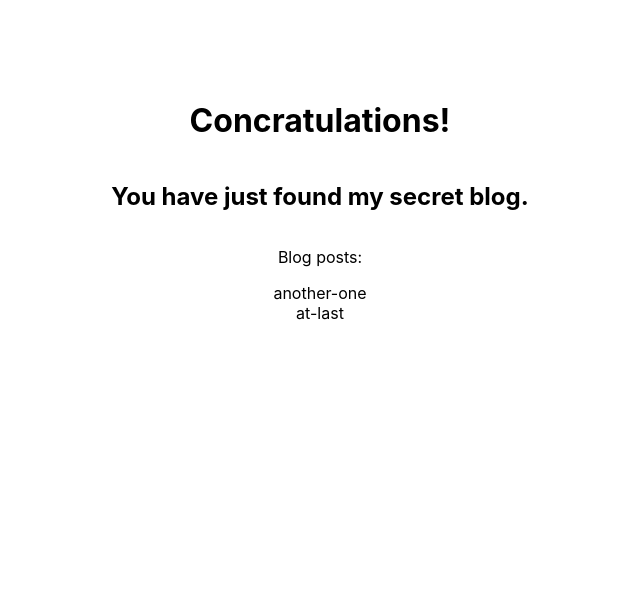
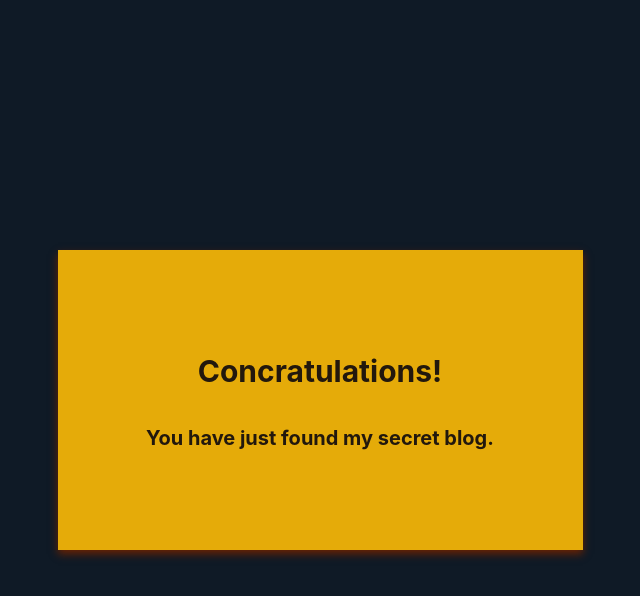
Before and after one commit to nicklasbekkevold/nicklasbekkevold.com, a Next.js app: page /blog in a window 1280 px wide. Shown: the top 596 px of the page, without its empty margins (320-960 px from the left). Built offline with nearby package versions, Linux system fonts and the light colour scheme.

Commit message:
Style page with card flip

```diff
--- a/pages/about.tsx
+++ /dev/null
@@ -1,5 +0,0 @@
-const Test: React.FC = () => {
-  return <h1>About</h1>;
-};
-
-export default Test;
--- a/pages/blog/[slug].tsx
+++ b/pages/blog/[slug].tsx
@@ -32,7 +32,9 @@ const Post: React.FC<Props> = ({
         <title>{data.title}</title>
         <meta name="description" content={data.description}></meta>
       </Head>
-      <div dangerouslySetInnerHTML={{ __html: htmlString }}></div>
+      <main>
+        <div dangerouslySetInnerHTML={{ __html: htmlString }}></div>
+      </main>
     </>
   );
 };
--- a/pages/blog/index.tsx
+++ b/pages/blog/index.tsx
@@ -1,6 +1,7 @@
 import fs from 'fs';
 import { GetStaticProps, InferGetStaticPropsType } from 'next';
 import Link from 'next/link';
+import styles from 'styles/components/Card.module.scss';
 
 type Props = {
   slugs: string[];
@@ -11,9 +12,14 @@ const Blog: React.FC<Props> = ({
 }: InferGetStaticPropsType<typeof getStaticProps>) => {
   return (
     <main>
+      <div className={styles.cardContainer}>
+        <div className={styles.card}>
+          <div className={styles.cardFront}>
             <h1>Concratulations!</h1>
             <h2>You have just found my secret blog.</h2>
-      <p>Blog posts:</p>
+          </div>
+          <div className={styles.cardBack}>
+            <h3>Blog posts so far:</h3>
             {slugs.map((slug) => {
               return (
                 <div key={slug}>
@@ -23,6 +29,9 @@ const Blog: React.FC<Props> = ({
                 </div>
               );
             })}
+          </div>
+        </div>
+      </div>
     </main>
   );
 };
--- a/styles/base/_base.scss
+++ b/styles/base/_base.scss
@@ -1,4 +1,9 @@
-html,
+@import './settings';
+
+html {
+  font-size: 62.5%; // makes 1rem = 10px
+}
+
 body {
   padding: 0;
   margin: 0;
@@ -8,6 +13,30 @@ body {
 
 * {
   box-sizing: border-box;
+}
+
+h1 {
+  font-size: $l-size;
+}
+
+h2 {
+  font-size: $m-size;
+  color: $dark-brown;
+}
+
+h3 {
+  font-size: $m-size;
+  color: $mustard-orange;
+}
+
+p {
+  font-size: $s-size;
+}
+
+a {
+  color: inherit;
+  text-decoration: none;
+  font-size: $s-size;
 }
 
 code {
@@ -21,33 +50,11 @@ code {
 
 main {
   padding: 5rem 0;
+  height: 100vh;
   flex: 1;
   display: flex;
   flex-direction: column;
   justify-content: center;
   align-items: center;
+  background: $dark-blue;
 }
-
-footer {
-  width: 100%;
-  height: 100px;
-  border-top: 1px solid #eaeaea;
-  display: flex;
-  justify-content: center;
-  align-items: center;
-
-  img {
-    margin-left: 0.5rem;
-  }
-
-  a {
-    display: flex;
-    justify-content: center;
-    align-items: center;
-  }
-}
-
-a {
-  color: inherit;
-  text-decoration: none;
-}
--- a/styles/base/_settings.scss
+++ b/styles/base/_settings.scss
@@ -0,0 +1,13 @@
+// Colors
+$dark-blue: #0f1a26;
+$dark-brown: #22180d;
+$honey-yellow: #e5ab09;
+$mustard-yellow: #bc7201;
+$mustard-orange: #6a2202;
+
+// Spacing
+$s-size: 1.6rem;
+$m-size: 2rem;
+$l-size: 3rem;
+$xl-size: 6rem;
+$desktop-breakpoint: 76.8rem;
--- /dev/null
+++ b/styles/components/Card.module.scss
@@ -0,0 +1,52 @@
+@import '../base/settings';
+
+.cardContainer {
+  position: relative;
+  width: min(1050px * 0.5, 100vw);
+  height: min(600px * 0.5, 100vh);
+}
+
+.card {
+  position: absolute;
+  width: 100%;
+  height: 100%;
+  transform-style: preserve-3d;
+  transition: all 0.7s ease;
+  box-shadow: 0 4px 8px 0 $mustard-orange;
+
+  &:hover,
+  &:active,
+  &:focus {
+    transform: rotateY(180deg);
+    box-shadow: 0 8px 16px 0 $mustard-orange;
+  }
+}
+
+.cardFront {
+  position: absolute;
+  width: 100%;
+  height: 100%;
+  backface-visibility: hidden;
+  background-color: $honey-yellow;
+  color: $dark-brown;
+
+  display: flex;
+  flex-direction: column;
+  justify-content: center;
+  align-items: center;
+}
+
+.cardBack {
+  position: absolute;
+  width: 100%;
+  height: 100%;
+  backface-visibility: hidden;
+  background-color: $honey-yellow;
+  color: #333;
+  transform: rotateY(180deg);
+
+  display: flex;
+  flex-direction: column;
+  justify-content: center;
+  align-items: center;
+}
--- a/styles/components/_create-next-app.scss
+++ /dev/null
@@ -1,85 +0,0 @@
-.container {
-  min-height: 100vh;
-  padding: 0 0.5rem;
-  display: flex;
-  flex-direction: column;
-  justify-content: center;
-  align-items: center;
-}
-
-.title {
-  margin: 0;
-  line-height: 1.15;
-  font-size: 4rem;
-
-  a {
-    color: #0070f3;
-    text-decoration: none;
-
-    &:hover,
-    &:focus,
-    &:active {
-      text-decoration: underline;
-    }
-  }
-
-  .description {
-    text-align: center;
-  }
-}
-
-.description {
-  line-height: 1.5;
-  font-size: 1.5rem;
-}
-
-.grid {
-  display: flex;
-  align-items: center;
-  justify-content: center;
-  flex-wrap: wrap;
-
-  max-width: 800px;
-  margin-top: 3rem;
-}
-
-.card {
-  margin: 1rem;
-  flex-basis: 45%;
-  padding: 1.5rem;
-  text-align: left;
-  color: inherit;
-  text-decoration: none;
-  border: 1px solid #eaeaea;
-  border-radius: 10px;
-  transition: color 0.15s ease, border-color 0.15s ease;
-
-  &:hover,
-  &:focus,
-  &:active {
-    color: #0070f3;
-    border-color: #0070f3;
-  }
-
-  h2 {
-    margin: 0 0 1rem 0;
-    font-size: 1.5rem;
-  }
-
-  p {
-    margin: 0;
-    font-size: 1.25rem;
-    line-height: 1.5;
-  }
-}
-
-.logo {
-  height: 1em;
-}
-
-@media (max-width: 600px) {
-  .grid {
-    width: 100%;
-    flex-direction: column;
-  }
-}
--- a/styles/styles.scss
+++ b/styles/styles.scss
@@ -1,2 +1,2 @@
-@import './components/create-next-app';
 @import './base/base';
+@import './base/settings';
```
Also changed, not shown: pages/index.tsx (+16 -6 lines). Lines whose indentation alone changed are shown as unchanged.
